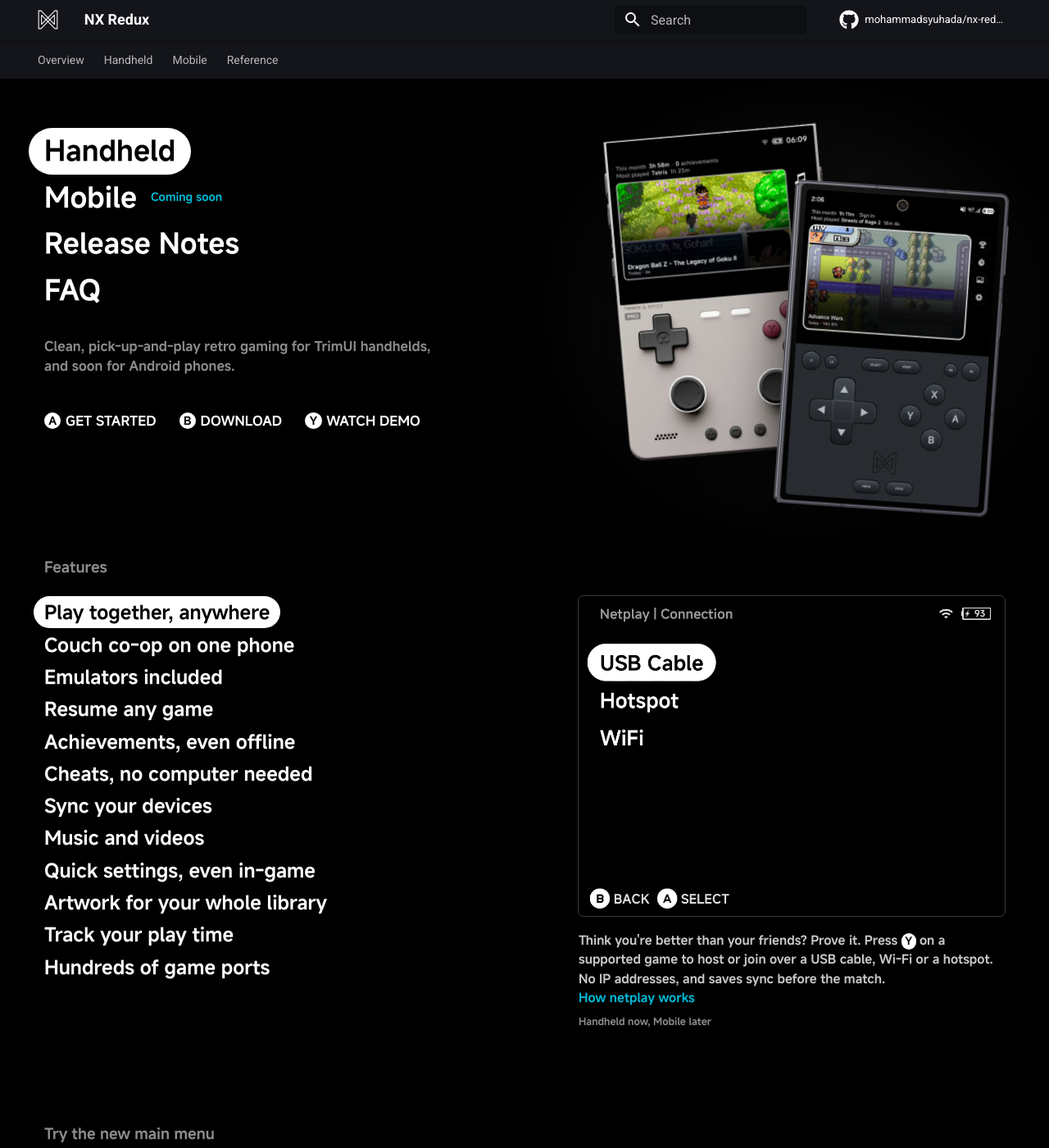
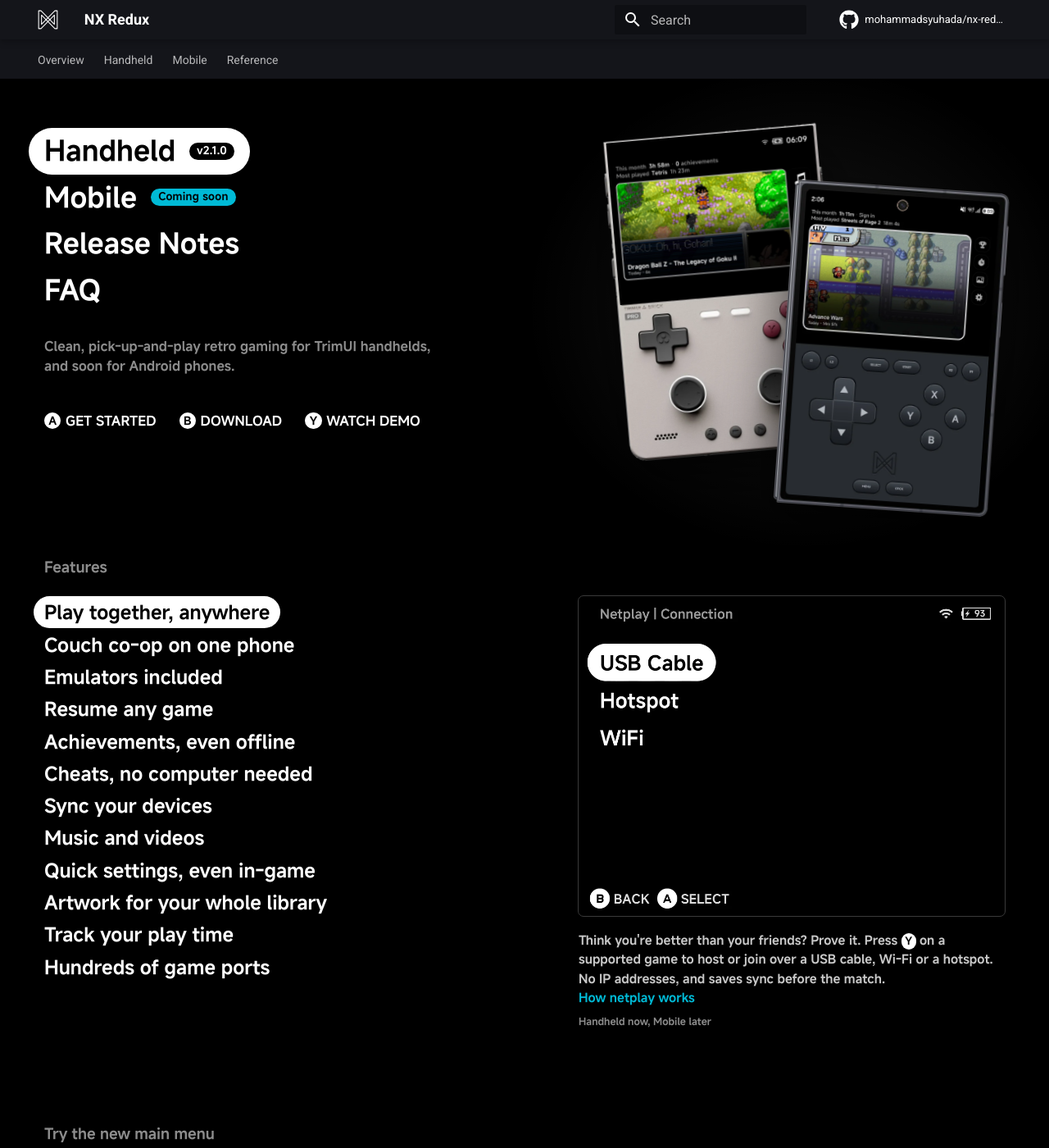
Before and after one commit to mohammadsyuhada/nx-redux-docs, an MkDocs documentation site: the page built from docs/index.md, in a window 1280 px wide and 1400 px high. Shown: the whole window at 82% size. Built offline with MkDocs 1.6.1 and Material for MkDocs 9.7.7, drawn with Linux system fonts in a browser that asks for light colours; comment, search, counter and statistics services are not loaded.

Commit message:
docs(landing): show the Handheld version and Mobile's Coming soon as badges in the menu

```diff
--- a/docs/stylesheets/home.css
+++ b/docs/stylesheets/home.css
@@ -76,15 +76,23 @@
   outline-offset: 0.15rem;
 }
 
-.nx-menu__tag {
-  font-size: 0.4em;
-  color: var(--md-accent-fg-color);
+/* A row's badge (the Handheld version, Mobile's Coming soon): a small accent pill, black on the selected row's white pill. */
+.nx-menu__badge {
+  padding: 0.3em 0.7em;
+  border-radius: 999px;
+  background: var(--md-accent-fg-color);
+  color: var(--nx-black);
+  font-size: 0.38em;
+  line-height: 1;
+  letter-spacing: 0.02em;
+  transition: background-color 120ms ease, color 120ms ease;
 }
 
-.nx-menu:not(:hover):not(:focus-within) li:first-child .nx-menu__tag,
-.nx-menu a:hover .nx-menu__tag,
-.nx-menu a:focus-visible .nx-menu__tag {
-  color: var(--nx-grey);
+.nx-menu:not(:hover):not(:focus-within) li:first-child .nx-menu__badge,
+.nx-menu a:hover .nx-menu__badge,
+.nx-menu a:focus-visible .nx-menu__badge {
+  background: var(--nx-black);
+  color: var(--nx-white);
 }
 
 .nx-screen__tagline {
--- a/mkdocs.yml
+++ b/mkdocs.yml
@@ -24,6 +24,9 @@
     - search.suggest
     - search.highlight
     - content.code.copy
+
+extra:
+  handheld_version: v2.1.0   # shown beside Handheld on the landing page; bump with each release
 
 extra_css:
   - stylesheets/extra.css
--- a/overrides/home.html
+++ b/overrides/home.html
@@ -18,8 +18,8 @@
         <div class="nx-screen__body">
           <nav class="nx-screen__menu" aria-label="Documentation">
             <ul class="nx-menu">
-              <li><a href="{{ 'handheld/getting-started/' | url }}">Handheld</a></li>
-              <li><a href="{{ 'mobile/getting-started/' | url }}">Mobile <span class="nx-menu__tag">Coming soon</span></a></li>
+              <li><a href="{{ 'handheld/getting-started/' | url }}">Handheld <span class="nx-menu__badge">{{ config.extra.handheld_version }}</span></a></li>
+              <li><a href="{{ 'mobile/getting-started/' | url }}">Mobile <span class="nx-menu__badge">Coming soon</span></a></li>
               <li><a href="{{ 'reference/release-notes/handheld/' | url }}">Release Notes</a></li>
               <li><a href="{{ 'reference/faq/handheld/' | url }}">FAQ</a></li>
             </ul>
```
